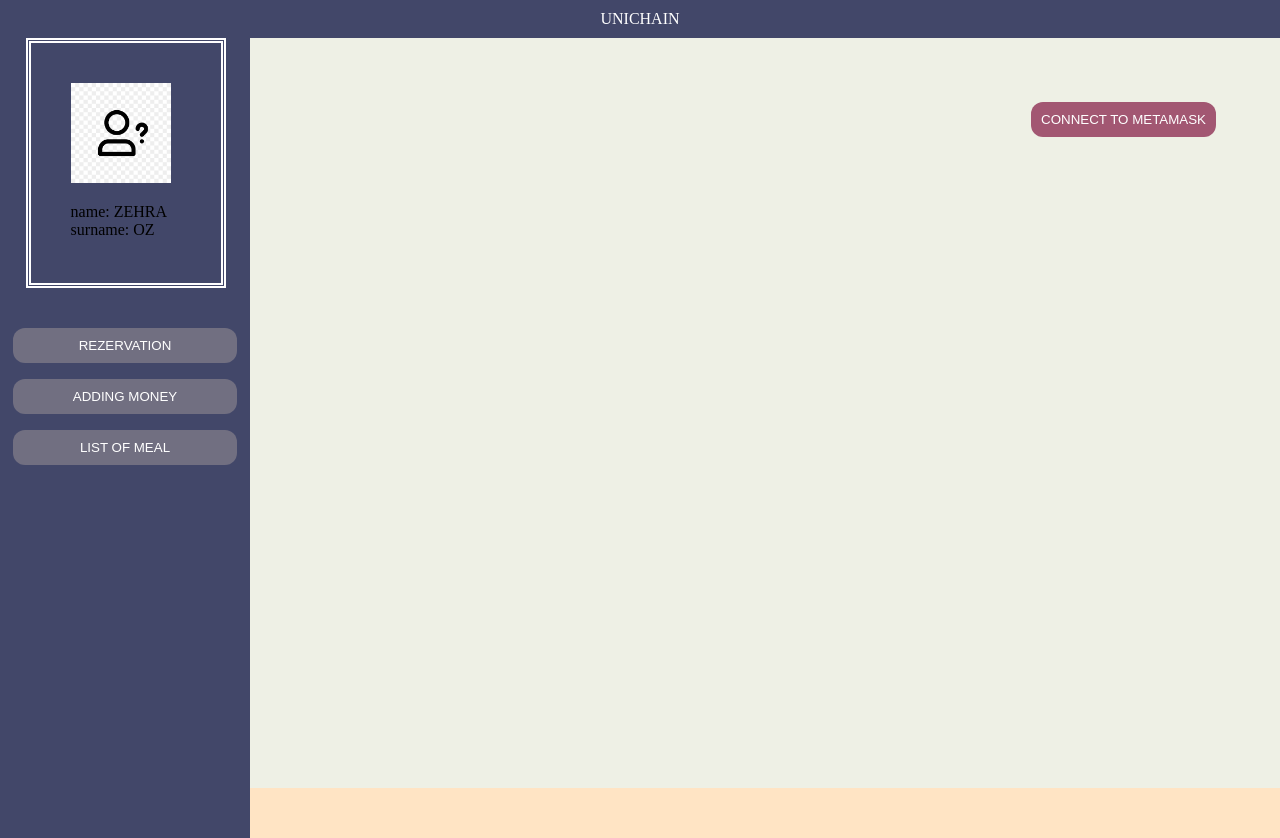
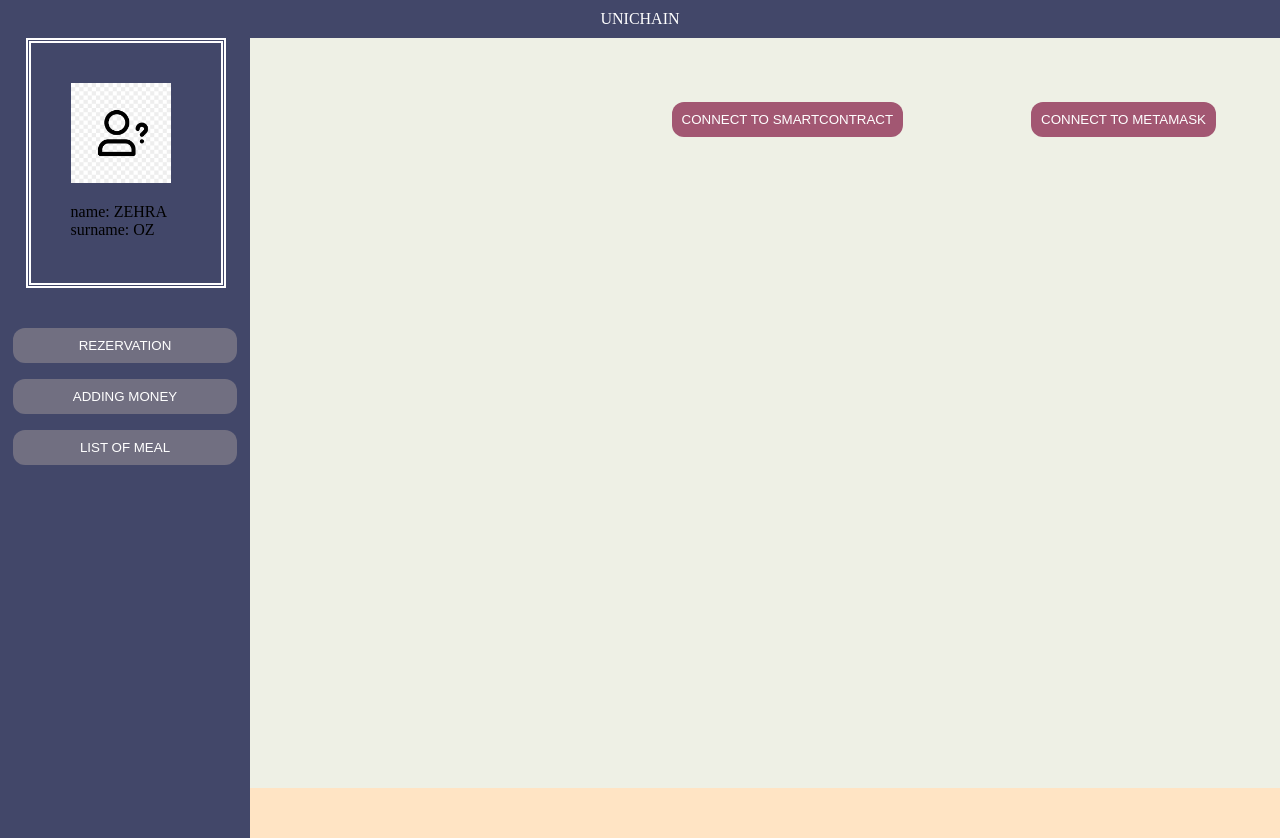
Before and after one commit to zehraozturkk/UniChain, a website: page index.html in a window 1280 px wide. Drawn offline with Linux system fonts and the light colour scheme.

Commit message:
Added functions for connecting smartcontrat with my page

```diff
--- a/index.html
+++ b/index.html
@@ -25,12 +25,16 @@
     </div>
     <div id="container">
         <button onclick="connectToMetamask()" class="button" id="wallet">CONNECT TO METAMASK</button>
+        <button onclick="connectToContract()" class="button" id="contract">CONNECT TO SMARTCONTRACT</button>
         <div id="main"></div>
     </div>
 
 
 
     <script src="main.js"></script>
+    <script src="https://cdn.jsdelivr.net/npm/web3@1.3.6/dist/web3.min.js"></script>
+
+
 </body>
 
 </html>
--- a/main.js
+++ b/main.js
@@ -1,5 +1,6 @@
 let account;
 
+//Connect metamask wallet with my page
 const connectToMetamask = async () => {
     if (window.ethereum !== "undefined") {
         const accounts = await ethereum.request({ method: "eth_requestAccounts" });
@@ -7,3 +8,171 @@ const connectToMetamask = async () => {
         document.getElementById("accountArea").innerHTML = account;
     }
 }
+
+const connectToContract = async () => {
+    const ABI = [
+        [
+            {
+                "inputs": [],
+                "name": "buyFood",
+                "outputs": [],
+                "stateMutability": "payable",
+                "type": "function"
+            },
+            {
+                "inputs": [],
+                "name": "deposit",
+                "outputs": [],
+                "stateMutability": "payable",
+                "type": "function"
+            },
+            {
+                "inputs": [
+                    {
+                        "internalType": "address",
+                        "name": "recipient",
+                        "type": "address"
+                    },
+                    {
+                        "internalType": "uint256",
+                        "name": "amount",
+                        "type": "uint256"
+                    }
+                ],
+                "name": "sendMoney",
+                "outputs": [],
+                "stateMutability": "nonpayable",
+                "type": "function"
+            },
+            {
+                "inputs": [],
+                "stateMutability": "nonpayable",
+                "type": "constructor"
+            },
+            {
+                "anonymous": false,
+                "inputs": [
+                    {
+                        "indexed": true,
+                        "internalType": "address",
+                        "name": "user",
+                        "type": "address"
+                    },
+                    {
+                        "indexed": false,
+                        "internalType": "uint256",
+                        "name": "amount",
+                        "type": "uint256"
+                    },
+                    {
+                        "indexed": false,
+                        "internalType": "uint256",
+                        "name": "newBalance",
+                        "type": "uint256"
+                    }
+                ],
+                "name": "Deposit",
+                "type": "event"
+            },
+            {
+                "anonymous": false,
+                "inputs": [
+                    {
+                        "indexed": true,
+                        "internalType": "address",
+                        "name": "sender",
+                        "type": "address"
+                    },
+                    {
+                        "indexed": true,
+                        "internalType": "address",
+                        "name": "recipient",
+                        "type": "address"
+                    },
+                    {
+                        "indexed": false,
+                        "internalType": "uint256",
+                        "name": "amount",
+                        "type": "uint256"
+                    },
+                    {
+                        "indexed": false,
+                        "internalType": "uint256",
+                        "name": "senderBalance",
+                        "type": "uint256"
+                    },
+                    {
+                        "indexed": false,
+                        "internalType": "uint256",
+                        "name": "recipientBalance",
+                        "type": "uint256"
+                    }
+                ],
+                "name": "SendMoney",
+                "type": "event"
+            },
+            {
+                "inputs": [
+                    {
+                        "internalType": "uint256",
+                        "name": "amount",
+                        "type": "uint256"
+                    }
+                ],
+                "name": "withdrawBalance",
+                "outputs": [],
+                "stateMutability": "nonpayable",
+                "type": "function"
+            },
+            {
+                "inputs": [
+                    {
+                        "internalType": "address",
+                        "name": "",
+                        "type": "address"
+                    }
+                ],
+                "name": "balances",
+                "outputs": [
+                    {
+                        "internalType": "uint256",
+                        "name": "",
+                        "type": "uint256"
+                    }
+                ],
+                "stateMutability": "view",
+                "type": "function"
+            },
+            {
+                "inputs": [],
+                "name": "getBalance",
+                "outputs": [
+                    {
+                        "internalType": "uint256",
+                        "name": "",
+                        "type": "uint256"
+                    }
+                ],
+                "stateMutability": "view",
+                "type": "function"
+            },
+            {
+                "inputs": [],
+                "name": "owner",
+                "outputs": [
+                    {
+                        "internalType": "address",
+                        "name": "",
+                        "type": "address"
+                    }
+                ],
+                "stateMutability": "view",
+                "type": "function"
+            }
+        ]
+    ];
+    const Address = "0xf8e81D47203A594245E36C48e151709F0C19fBe8";
+    window.web3 = await new Web3(window.ethereum);
+    window.contract = await new window.web3.eth.Contract(ABI, Address);
+    console.log("Burdayuj");
+}
--- a/style.css
+++ b/style.css
@@ -1,11 +1,12 @@
-*{
+* {
     box-sizing: border-box;
     margin: 0;
     padding: 0;
     text-decoration: none;
     list-style: none;
 }
-body{
+
+body {
     background-color: bisque;
 }
 
@@ -16,7 +17,7 @@ header {
     text-align: center;
 }
 
-#nav-bar{
+#nav-bar {
     float: left;
     width: 250px;
     background-color: #424769;
@@ -25,7 +26,7 @@ header {
 
 }
 
-#profile{
+#profile {
     height: 250px;
     width: 200px;
     border: 5px double white;
@@ -34,16 +35,17 @@ header {
     padding: 2.5rem;
 }
 
-.img{
+.img {
     margin-bottom: 1rem;
     width: 100px;
 }
 
-#buttons{
+#buttons {
     display: flex;
     flex-direction: column;
 }
-.button{
+
+.button {
     background-color: #716F81;
     color: white;
     padding: 10px;
@@ -53,18 +55,27 @@ header {
     border-radius: 12px;
 }
 
-#container{
+#container {
     height: 750px;
     width: 100%;
     background-color: #EEF0E5;
 
 }
 
-#wallet{
-    float:right;
+#wallet {
+    float: right;
     padding: 10px;
     margin: 4rem;
     background-color: #A25772;
     color: white;
     text-align: center;
 }
+
+#contract {
+    float: right;
+    padding: 10px;
+    margin: 4rem;
+    background-color: #A25772;
+    color: white;
+    text-align: center;
+}
```
